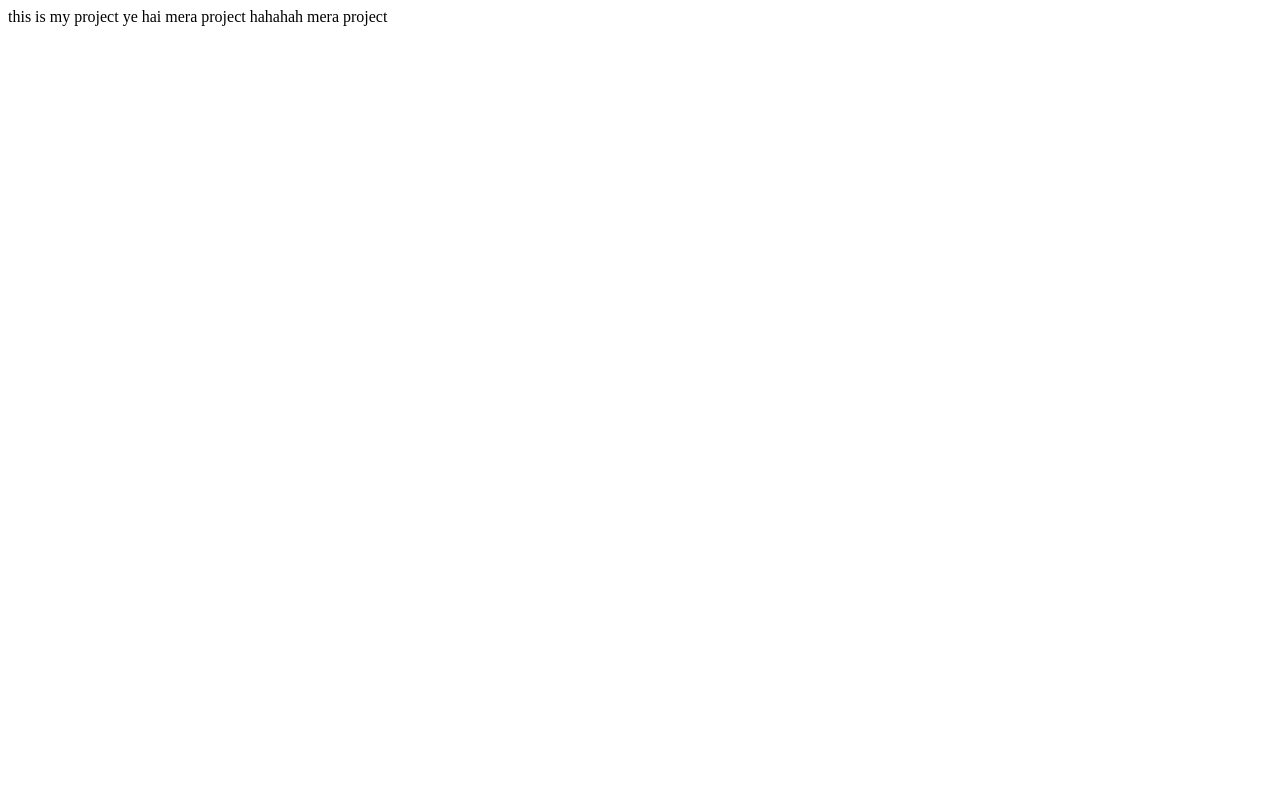
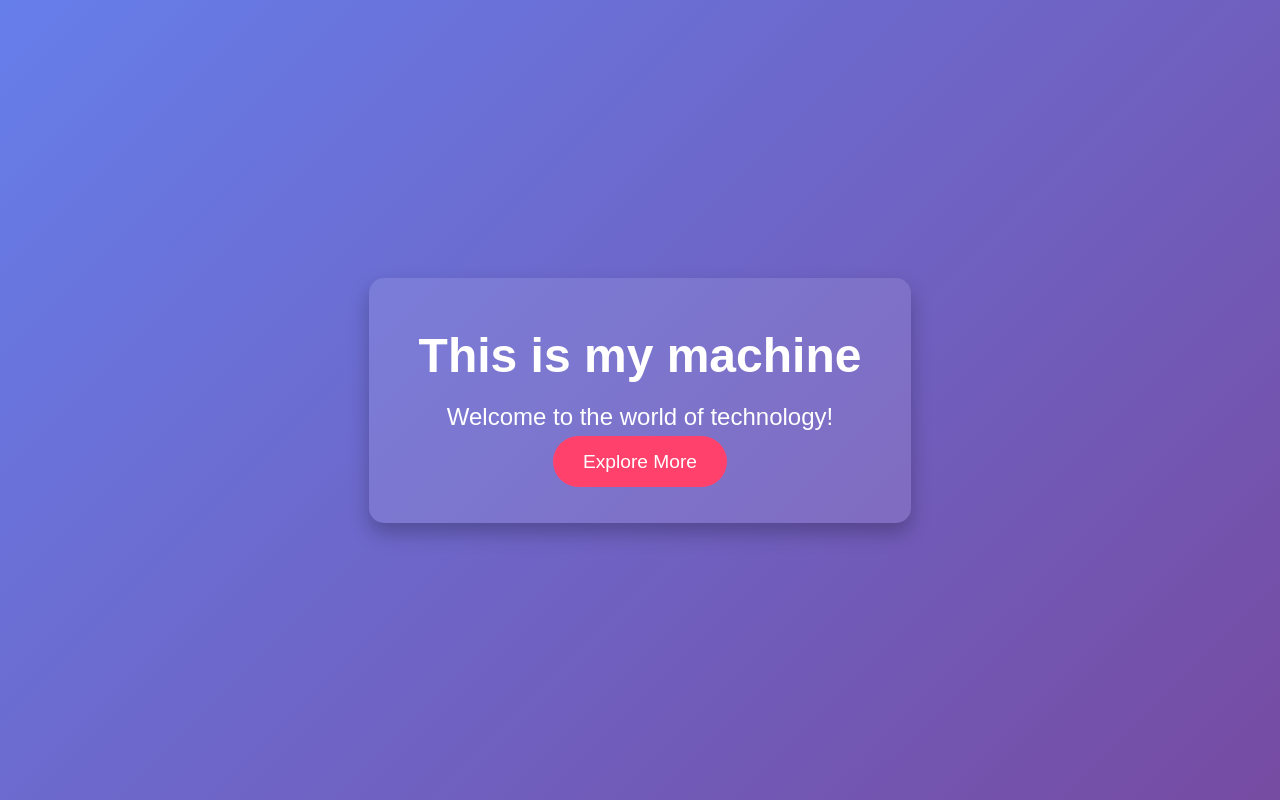
Before and after one commit to anirudhchauhan22/docker_git, a plain HTML site: page index.html in a window 1280 px wide. Drawn offline with Linux system fonts and the light colour scheme.

Commit message:
third commit

```diff
--- a/index.html
+++ b/index.html
@@ -1,5 +1,62 @@
-this is my project
+<!DOCTYPE html>
+<html lang="en">
+<head>
+    <meta charset="UTF-8">
+    <meta name="viewport" content="width=device-width, initial-scale=1.0">
+    <title>My Machine</title>
+    <style>
+        body {
+            margin: 0;
+            padding: 0;
+            font-family: 'Arial', sans-serif;
+            background: linear-gradient(135deg, #667eea, #764ba2);
+            color: white;
+            display: flex;
+            justify-content: center;
+            align-items: center;
+            height: 100vh;
+        }
 
-ye hai mera project
+        .container {
+            text-align: center;
+            background: rgba(255, 255, 255, 0.1);
+            padding: 50px;
+            border-radius: 15px;
+            box-shadow: 0 10px 20px rgba(0, 0, 0, 0.25);
+        }
 
-hahahah mera project
+        h1 {
+            font-size: 3em;
+            margin: 0;
+        }
+
+        p {
+            font-size: 1.5em;
+            margin: 20px 0;
+        }
+
+        .button {
+            text-decoration: none;
+            color: white;
+            background-color: #ff416c;
+            padding: 15px 30px;
+            border-radius: 50px;
+            font-size: 1.2em;
+            transition: background-color 0.3s ease;
+        }
+
+        .button:hover {
+            background-color: #ff4e50;
+        }
+    </style>
+</head>
+<body>
+
+    <div class="container">
+        <h1>This is my machine</h1>
+        <p>Welcome to the world of technology!</p>
+        <a href="#" class="button">Explore More</a>
+    </div>
+
+</body>
+</html>
```
